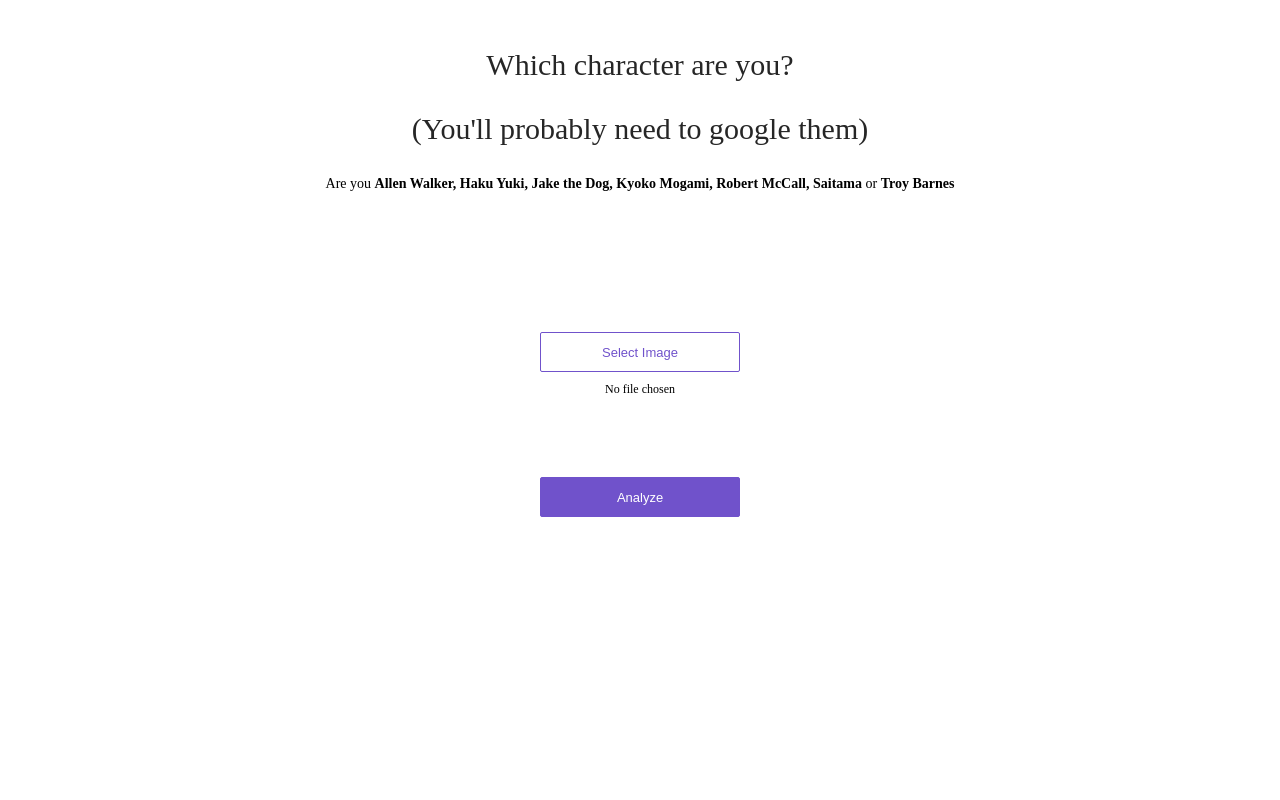
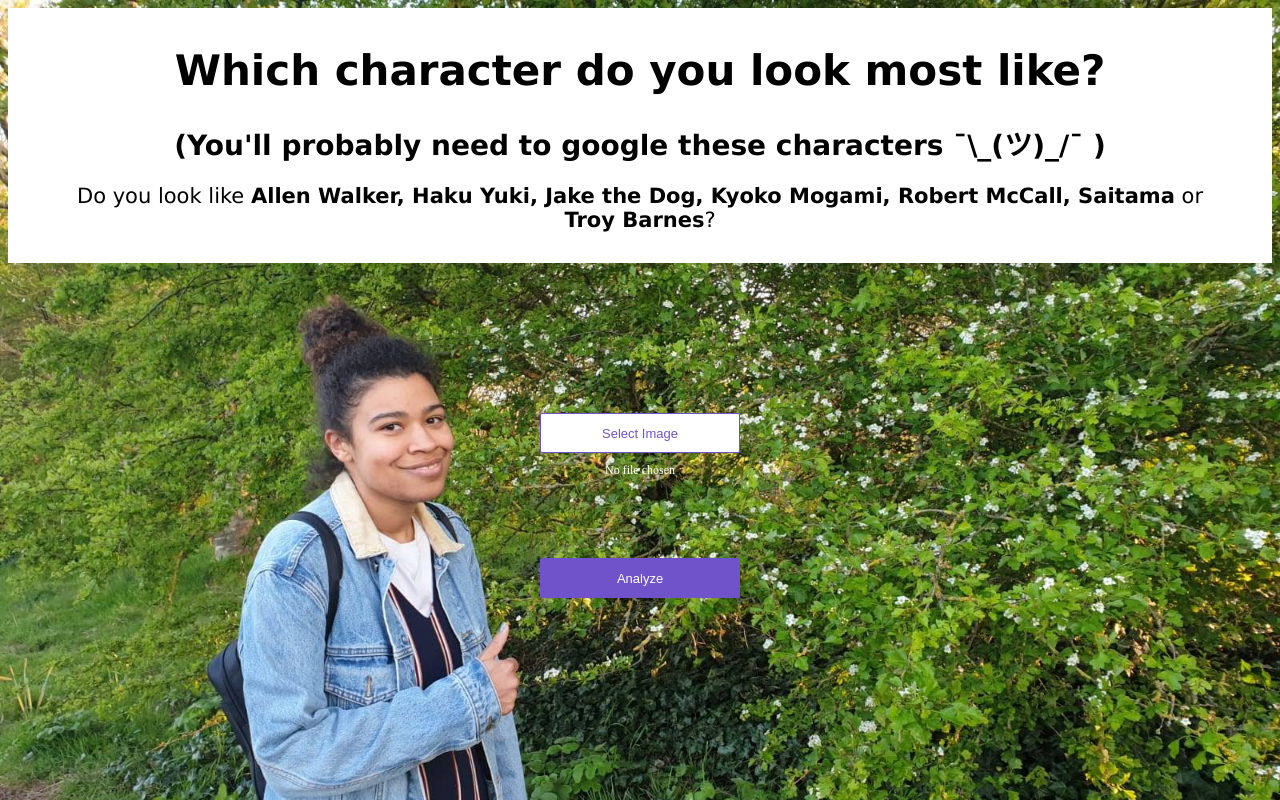
Before and after one commit to workingonme/Image_Classification, a plain HTML site: page app/view/index.html in a window 1280 px wide. Drawn offline with Linux system fonts and the light colour scheme.

Commit message:
model-visual update

```diff
--- a/app/view/index.html
+++ b/app/view/index.html
@@ -1,18 +1,28 @@
 <html lang='en'>
 <head>
+  <style>
+    body {
+      background-image: url('jasmine.jpg');
+      background-repeat: no-repeat;
+      background-attachment: fixed;
+      background-size: cover;
+    }
+  </style>
   <meta charset='utf-8'>
   <link rel='stylesheet' href='../static/style.css'>
   <script src='../static/client.js'></script>
 </head>
 <body>
 <div>
+  <div class='center' style='background-color:white;'>
+    <h1 style="font-family:verdana;font-size: 300%;">Which character do you look most like?</h1>
+    <p>
+      <h1 style="font-family:verdana;font-size: 200%;">(You'll probably need to google these characters ¯\_(ツ)_/¯ )</h1>
+    <p style="font-family:verdana;font-size: 150%;">
+      Do you look like <strong>Allen Walker, Haku Yuki, Jake the Dog, Kyoko Mogami, Robert McCall, Saitama</strong> or <strong>Troy Barnes</strong>?
+    </p>
+  </div>
   <div class='center'>
-    <div class='title'>Which character are you?</div>
-    <p>
-    <div class='title'>(You'll probably need to google them)</div>
-    <p>
-      Are you <strong>Allen Walker, Haku Yuki, Jake the Dog, Kyoko Mogami, Robert McCall, Saitama</strong> or <strong>Troy Barnes</strong>
-    </p>
     <div class='content'>
       <div class='no-display'>
         <input id='file-input'
@@ -24,7 +34,7 @@
       </div>
       <button class='choose-file-button' type='button' onclick='showPicker()'>Select Image</button>
       <div class='upload-label'>
-        <label id='upload-label'>No file chosen</label>
+        <label id='upload-label' style="color: white;">No file chosen</label>
       </div>
       <div>
         <img id='image-picked' class='no-display' alt='Chosen Image' height='200'>
```
Also changed, not shown: app/view/jasmine.jpg (added).
